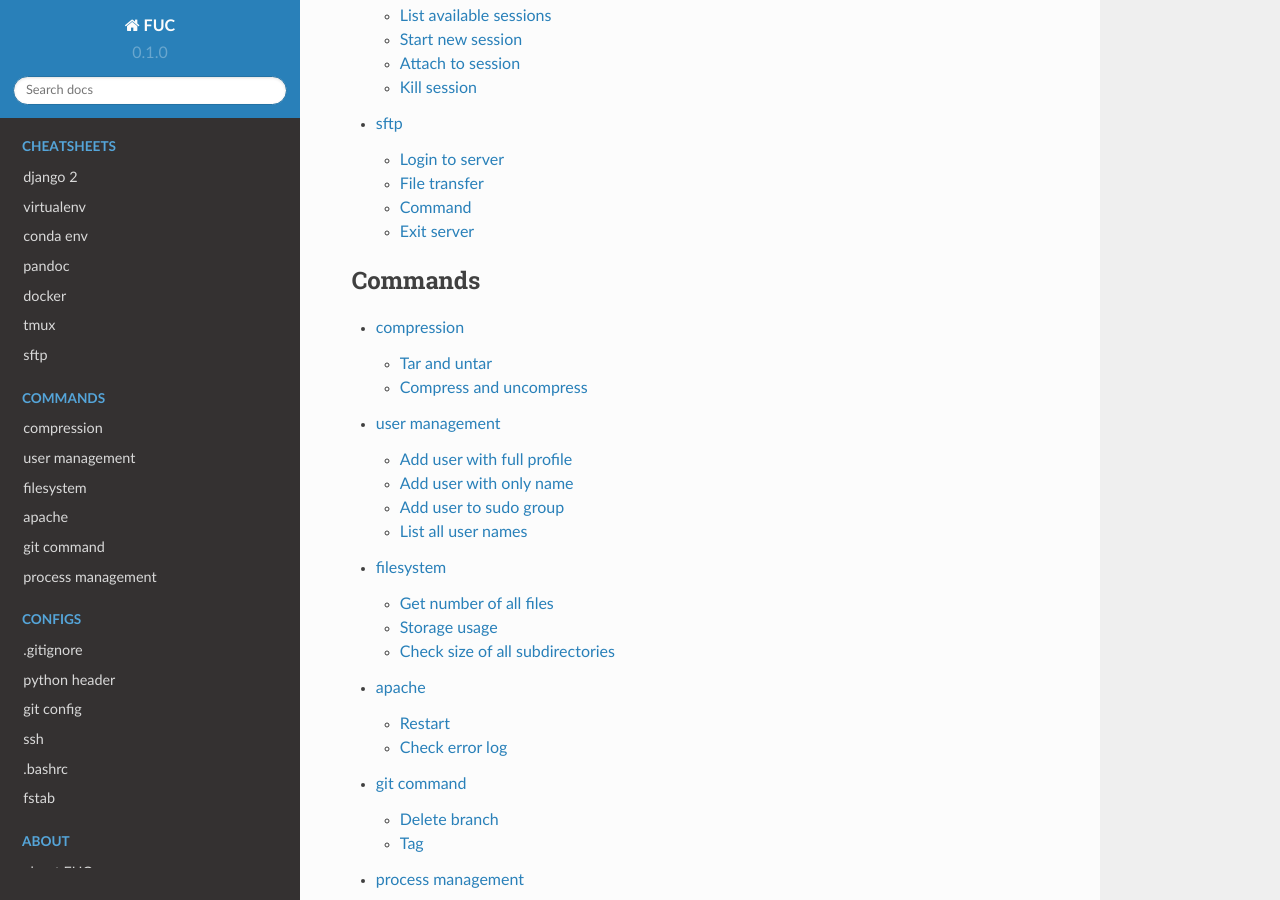
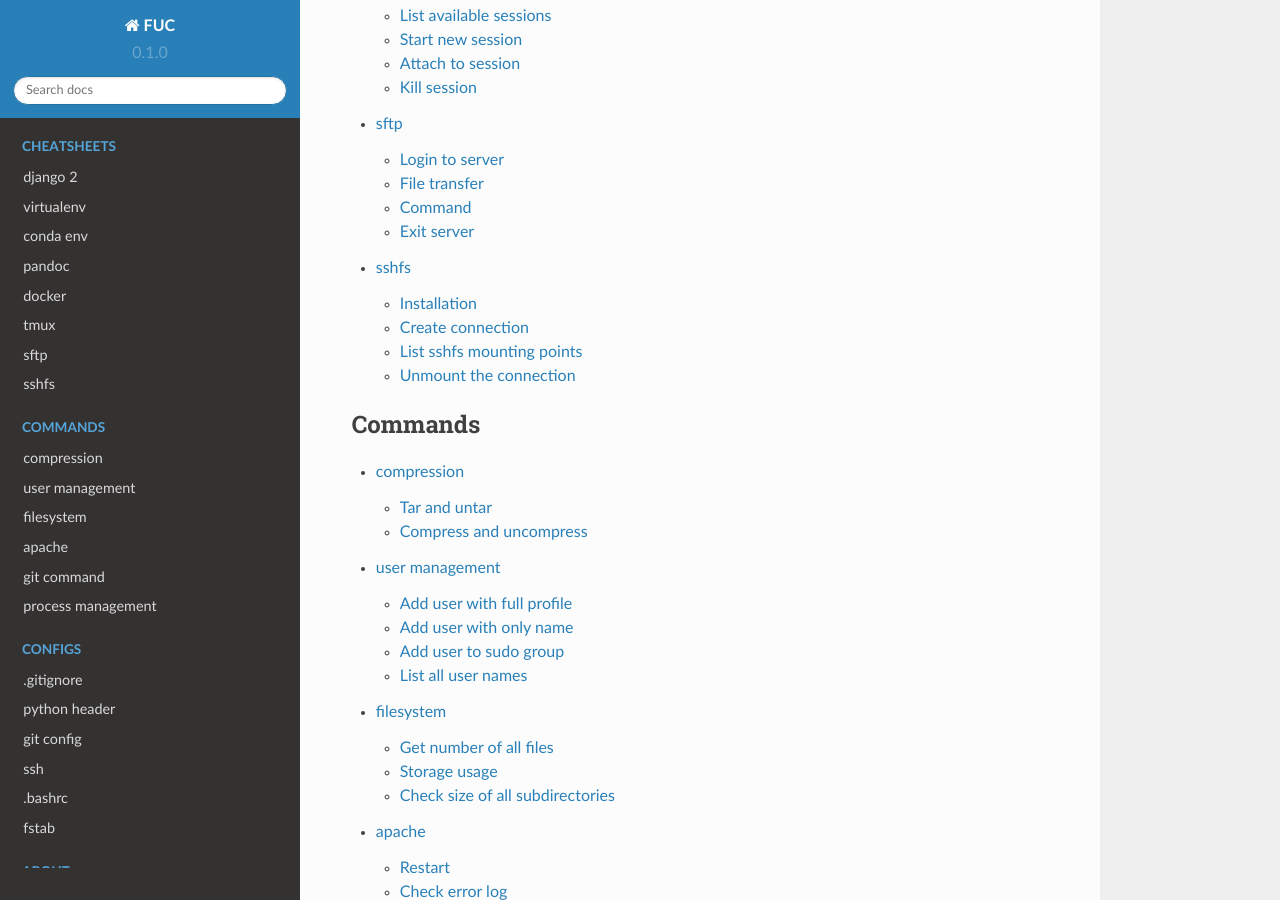
Before and after one commit to PingjunChen/FUC, a Sphinx documentation site: the page built from docs/index.rst, in a window 1280 px wide and 900 px high, scrolled down 1200 px. Built offline with Sphinx 7.4.7 and the Read the Docs theme 2.0.0, drawn with Linux system fonts in a browser that asks for light colours; part of the change alters nothing that is shown.

Commit message:
add sshfs docs

```diff
--- a/docs/index.rst
+++ b/docs/index.rst
@@ -23,6 +23,7 @@ organized by following four sections.
    docker
    tmux
    sftp
+   sshfs
 
 
 .. _command-docs:
--- /dev/null
+++ b/docs/sshfs.rst
@@ -0,0 +1,23 @@
+sshfs
+========
+`sshfs <https://github.com/libfuse/sshfs>`_ is network filesystem client to
+connect to other macines, which allows server to use code and data from local
+machine with no need for copying.
+
+Installation
+--------
+:code:`$ sudo apt-get install sshfs`
+
+Create connection
+--------
+In server machine, link server directory to local directory. Note to avoid using
+soft link for both local and server directory.
+:code:`$ sshfs -o nonempty <username>@<local_ip>:local_dir server_dir`
+
+List sshfs mounting points
+--------
+:code:`$ ps -elf | grep sshfs`
+
+Unmount the connection
+--------
+:code:`$ sudo umount server_dir`
```
